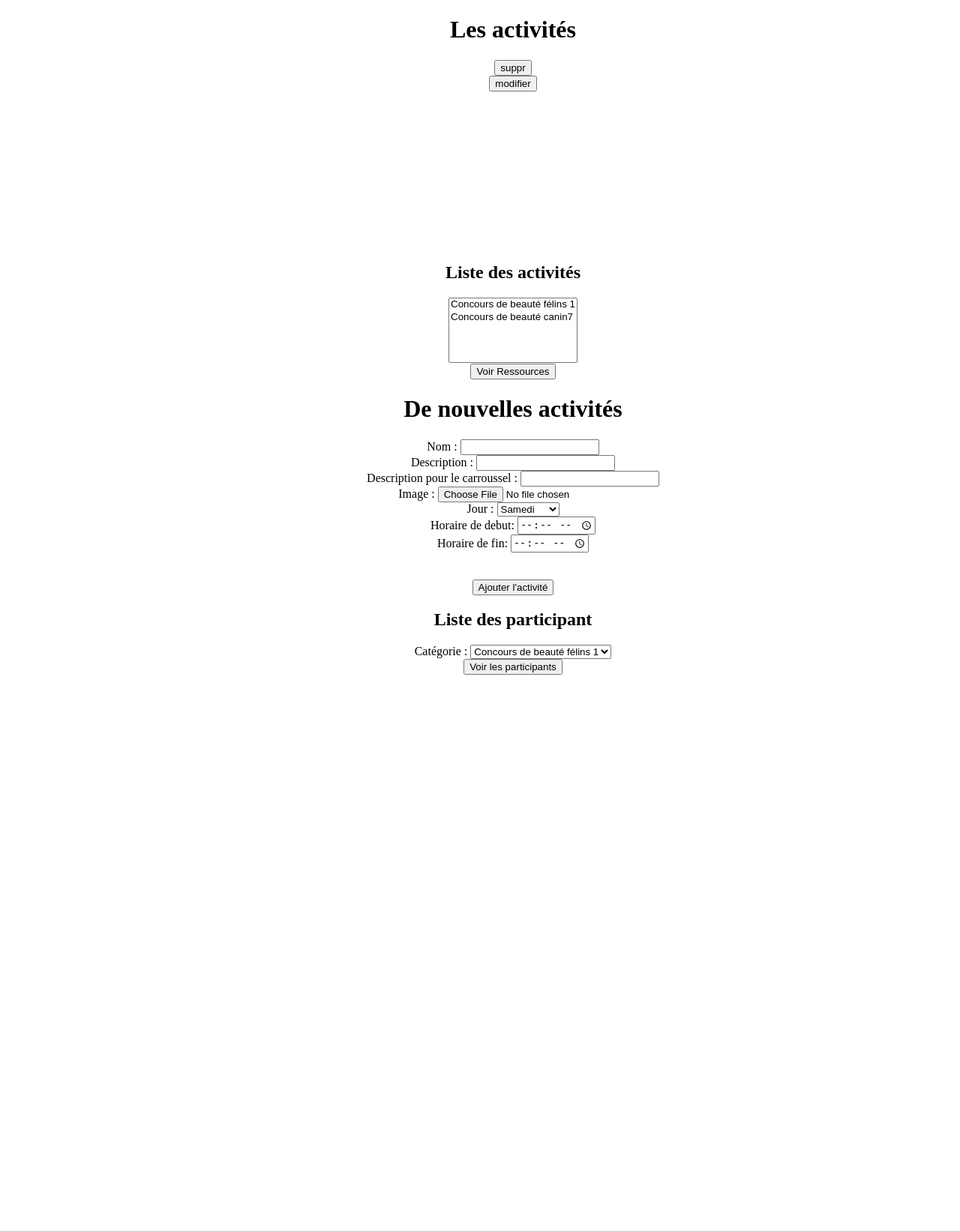
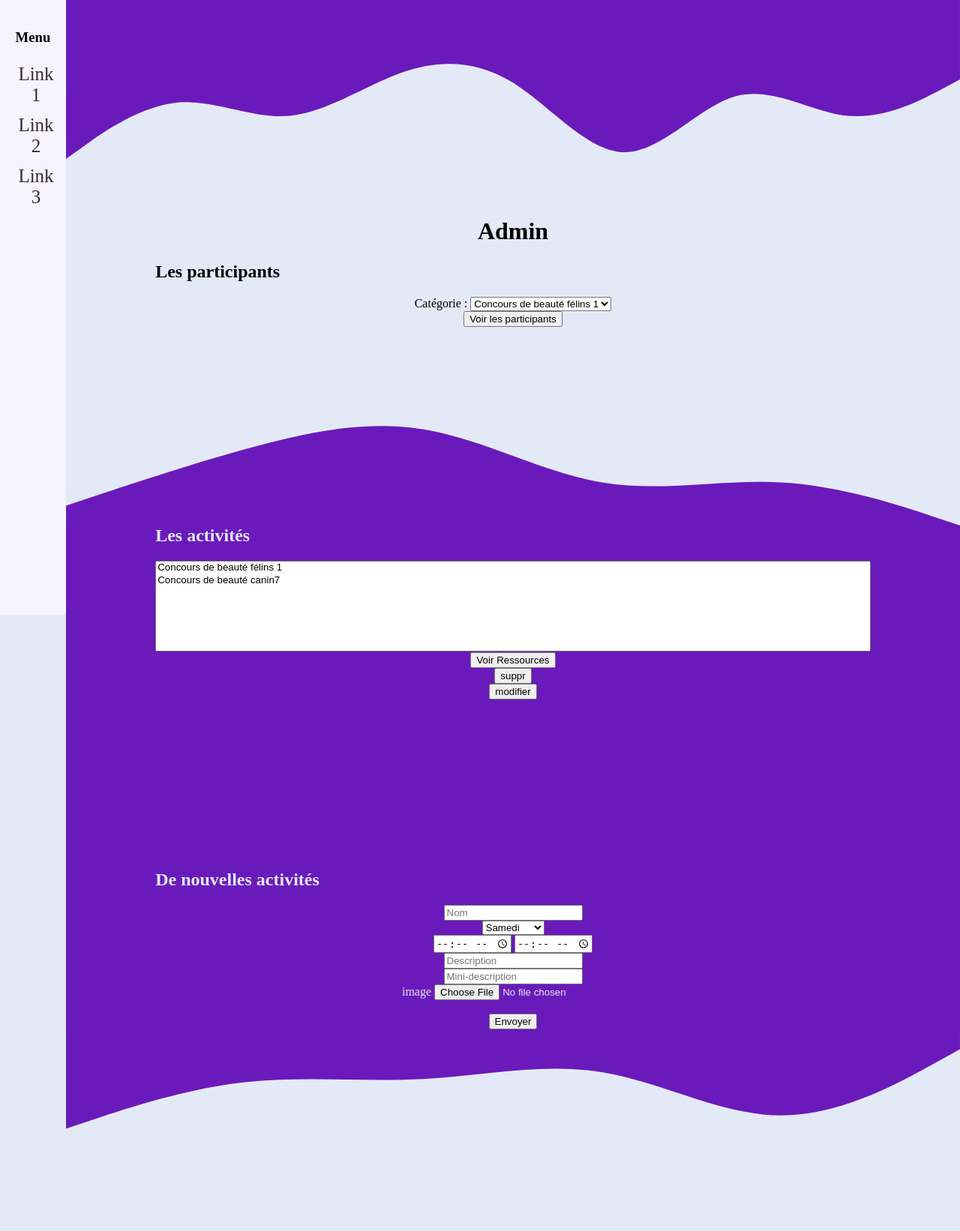
Before and after one commit to Marine-Bernard/LaFoireDesPatounes, a PHP site: page /pages/admin.php in a window 1280 px wide. Shown: the whole page at 75% size. Before the commit the page ends 900 px from the top, so only its background shows below. Run offline with PHP 8.4, Linux system fonts and the light colour scheme; the template is opened without the code that fills it, so the values that code supplies are empty; data comes from the database, SQL or seed files in the repository.

Commit message:
ajout CSS

```diff
--- a/pages/admin.php
+++ b/pages/admin.php
@@ -1,38 +1,38 @@
 <!DOCTYPE html>
 
 <?php
-   include ("../config/configuration.php"); // Inclusion du fichier de configuration
-   include ("../script/fonction.php");
+include("../config/configuration.php"); // Inclusion du fichier de configuration
+include("../script/fonction.php");
 $bdd = new PDO($dsn, $user, $password); // Connexion à la base de données
 $requete = 'SELECT * FROM `activite`';
 $resultats = $bdd->query($requete);
 $Activite = $resultats->fetchAll(); // Récupération des résultats
 $resultats->closeCursor();
 
-   $nbACTIS=count($Activite);
+$nbACTIS = count($Activite);
 
 
-  if(isset($_GET['idact'])){
-    $idact=$_GET['idact'];
-    $requete='SELECT * FROM activite WHERE Id_activite='.$idact;
-    $resultats= $bdd -> query($requete);
-    $act = $resultats -> fetchAll();
-    $resultats -> closeCursor();
+if (isset($_GET['idact'])) {
+  $idact = $_GET['idact'];
+  $requete = 'SELECT * FROM activite WHERE Id_activite=' . $idact;
+  $resultats = $bdd->query($requete);
+  $act = $resultats->fetchAll();
+  $resultats->closeCursor();
 }
 
-  if(isset($_GET['idpart'])){
-    $idpart=$_GET['idpart'];
-    $requete = 'SELECT * FROM Participant INNER JOIN Participe ON Participant.Id_participant = Participe.Id_participant WHERE Id_activite='.$idpart;
-    $resultats= $bdd -> query($requete);
-    $part = $resultats -> fetchAll();
-    $resultats -> closeCursor();
+if (isset($_GET['idpart'])) {
+  $idpart = $_GET['idpart'];
+  $requete = 'SELECT * FROM Participant INNER JOIN Participe ON Participant.Id_participant = Participe.Id_participant WHERE Id_activite=' . $idpart;
+  $resultats = $bdd->query($requete);
+  $part = $resultats->fetchAll();
+  $resultats->closeCursor();
 
   $nbpart = count($part);
-
 }
 ?>
 
 <html>
+
 <head>
   <meta charset="UTF-8">
   <title>La Foire Des Patounes</title>
@@ -43,107 +43,39 @@
   <!-- Inclusion de votre propre fichier CSS -->
   <link rel="stylesheet" href="../style/styles.css">
 </head>
+
 <body>
-
-    <h1>Les activités</h1>
-    <?php if(isset($_GET['idact'])){ ?>
-    <div id="infoact">
-      <h2>Information sur l'activité</h2>
-
-      <?php
-            echo '<div> le nom de l\'activité'.$act[0]["nom"].'</div>'."\n";
-            echo '<div> La description de l\'activité'.$act[0]["description"].'</div>'."\n";
-            echo '<div> description courte'.$act[0]["minidesc"].'</div>'."\n";
-            echo '<div> image'.$act[0]["img"].'</div>'."\n";
-            echo '<div> date'.$act[0]["date"].'</div>'."\n";
-            echo '<div> horaire deb '.$act[0]["horaire_deb"].'</div>'."\n";
-            echo '<div> horaire fin '.$act[0]["horaire_fin"].'</div>'."\n";
-        ?>
+  <div class="sidenav">
+    <h3>Menu</h3>
+    <a href="#">Link 1</a>
+    <a href="#">Link 2</a>
+    <a href="#">Link 3</a>
   </div>
-    <?php } ?>
-
-    <form action="suppractivités.php" method="POST" >
-      <input type="hidden" value="<?php echo $idact?>" name="id"/>
-      <input type="submit" value="suppr"/>
-    </form>
-      <input type="submit" value="modifier" id="modif"/>
-<!-- Formulaire pour MODIFIER un article -->
-<div id="cacher" style="visibility: hidden">
-    <form action="modifieractivite.php" method="POST" >
-
-      <input type="hidden" value="<?php echo $idact?>" name="id"/>
-      Nom : <input type="text" name="nom" required="required" value="<?php echo $act[0]["nom"]?>" onFocus="this.value='';"/><br/>
-      Description : <input type="text" name="description" required="required" value="<?php echo $act[0]["description"]?>" onFocus="this.value='';"/><br/>
-      Description pour le carroussel : <input type="text" name="minidesc" required="required" value="<?php echo $act[0]["minidesc"]?>" onFocus="this.value='';"/><br/>
-      Image : <input type="file" name="img" accept="image/*" value="$act[0]['img']" onFocus="this.value='';"/><br/>
-      Jour : <select name="date" required="required">
-        <option value="2025-03-01"> Samedi </option>
-        <option value="2025-03-02"> Dimanche </option>
-      </select><br>
-      Horaire de debut: <input type="time" name="tdeb" required="required" value="<?php echo $act[0]["horaire_deb"]?>"/><br/>
-      Horaire de fin: <input type="time" name="tfin" required="required" value="<?php echo $act[0]["horaire_fin"]?>"/><br/>
-
-      <br/><br/>
-      <input type="submit" value="Modifier l'activité"/>
-    </form>
-</div>
-
-    <h2>Liste des activités</h2>
-    <form method="GET">
-      <select name="idact" size="5">
-        <?php
-          for($i=0;$i<$nbACTIS;$i++){
-            echo '<option value="'.$Activite[$i]["Id_activite"].'">'.$Activite[$i]["nom"].$Activite[$i]["Id_activite"].'</option>'."\n";
-          }
-        ?>
-      </select></br>
-      <input type="submit" value="Voir Ressources">
-    </form>
-
-    <h1> De nouvelles activités</h1>
-    <!-- Ajout d'un article-->
-    <form action="ajouteractivite.php" method="POST">
-      <!-- Formulaire pour ajouter un article -->
-      Nom : <input type="text" name="nom" required="required" /><br/>
-      Description : <input type="text" name="description" required="required" /><br/>
-      Description pour le carroussel : <input type="text" name="minidesc" required="required" /><br/>
-      Image : <input type="file" name="img" required="required" accept="image/*"/><br/>
-      Jour : <select name="date" required="required">
-        <option value="2025-03-01"> Samedi </option>
-        <option value="2025-03-02"> Dimanche </option>
-      </select><br>
-      Horaire de debut: <input type="time" name="tdeb" required="required"/><br/>
-      Horaire de fin: <input type="time" name="tfin" required="required"/><br/>
-
-      <br/><br/>
-      <input type="submit" value="Ajouter l'activité"/>
-    </form>
-
-   <!-- suppression d'un participant-->
-   <h2>Liste des participant</h2>
+  <svg xmlns="http://www.w3.org/2000/svg" viewBox="0 0 1440 320">
+    <path fill="#6a1abb" fill-opacity="1" d="M0,256L30,234.7C60,213,120,171,180,165.3C240,160,300,192,360,186.7C420,181,480,139,540,117.3C600,96,660,96,720,133.3C780,171,840,245,900,245.3C960,245,1020,171,1080,154.7C1140,139,1200,181,1260,186.7C1320,192,1380,160,1410,144L1440,128L1440,0L1410,0C1380,0,1320,0,1260,0C1200,0,1140,0,1080,0C1020,0,960,0,900,0C840,0,780,0,720,0C660,0,600,0,540,0C480,0,420,0,360,0C300,0,240,0,180,0C120,0,60,0,30,0L0,0Z"></path>
+  </svg>
+  <h1>Admin</h1>
+  <h2>Les participants</h2>
   <form method="GET">
     Catégorie : <select name="idpart" required="required">
       <?php
-          for($i=0;$i<$nbACTIS;$i++){
-            echo '<option value="'.$Activite[$i]["Id_activite"].'">'.$Activite[$i]["nom"].$Activite[$i]["Id_activite"].'</option>'."\n";
-          }
-        ?>
+      for ($i = 0; $i < $nbACTIS; $i++) {
+        echo '<option value="' . $Activite[$i]["Id_activite"] . '">' . $Activite[$i]["nom"] . $Activite[$i]["Id_activite"] . '</option>' . "\n";
+      } ?>
     </select></br>
     <input type="submit" value="Voir les participants">
   </form>
   </select>
 
-    <?php if(isset($_GET['idpart'])){ ?>
+  <?php if (isset($_GET['idpart'])) { ?>
     <div id="infopart">
       <form action="supprparticipant.php" method="POST">
         <h2>Information sur les participants </h2>
         <select name="idpart" required="required">
           <?php
-              for($i=0;$i<$nbpart;$i++){
-                echo '<option value="'.$part[$i]["Id_participant"].'">'.$part[$i]["nom"]." ".$part[$i]["prenom"].'</option>'."\n";
-              }
-            ?>
-
+          for ($i = 0; $i < $nbpart; $i++) {
+            echo '<option value="' . $part[$i]["Id_participant"] . '">' . $part[$i]["nom"] . " " . $part[$i]["prenom"] . '</option>' . "\n";
+          } ?>
           <input type="submit" value="Supprimer ce participant">
         </select>
 
@@ -151,6 +83,88 @@
     </form>
   <?php } ?>
 
+  <svg xmlns="http://www.w3.org/2000/svg" viewBox="0 0 1440 320" style='margin-bottom:-2%;'>
+    <path fill="#6a1abb" fill-opacity="1" d="M0,288L48,272C96,256,192,224,288,197.3C384,171,480,149,576,165.3C672,181,768,235,864,250.7C960,267,1056,245,1152,250.7C1248,256,1344,288,1392,304L1440,320L1440,320L1392,320C1344,320,1248,320,1152,320C1056,320,960,320,864,320C768,320,672,320,576,320C480,320,384,320,288,320C192,320,96,320,48,320L0,320Z"></path>
+  </svg>
+  <div class="violet">
 
+    <h2>Les activités</h2>
+    <form method="GET">
+      <select name="idact" size="7" style="width:80%" >
+        <?php
+        for ($i = 0; $i < $nbACTIS; $i++) {
+          echo '<option value="' . $Activite[$i]["Id_activite"] . '">' . $Activite[$i]["nom"] . $Activite[$i]["Id_activite"] . '</option>' . "\n";
+        }
+        ?>
+      </select></br>
+      <input type="submit" value="Voir Ressources">
+    </form>
+    <?php if (isset($_GET['idact'])) { ?>
+      <div id="infoact">
+        <h2>Information sur l'activité</h2>
+
+        <?php
+        echo '<div> le nom de l\'activité' . $act[0]["nom"] . '</div>' . "\n";
+        echo '<div> La description de l\'activité' . $act[0]["description"] . '</div>' . "\n";
+        echo '<div> description courte' . $act[0]["minidesc"] . '</div>' . "\n";
+        echo '<div> image' . $act[0]["img"] . '</div>' . "\n";
+        echo '<div> date' . $act[0]["date"] . '</div>' . "\n";
+        echo '<div> horaire deb ' . $act[0]["horaire_deb"] . '</div>' . "\n";
+        echo '<div> horaire fin ' . $act[0]["horaire_fin"] . '</div>' . "\n";
+        ?>
+      </div>
+    <?php } ?>
+
+    <form action="suppractivités.php" method="POST">
+      <input type="hidden" value="<?php echo $idact ?>" name="id" />
+      <input type="submit" value="suppr" />
+    </form>
+    <input type="submit" value="modifier" id="modif" />
+    <!-- Formulaire pour MODIFIER un article -->
+    <div id="cacher" style="visibility: hidden">
+      <form action="modifieractivite.php" method="POST">
+
+        <input type="hidden" value="<?php echo $idact ?>" name="id" />
+        Nom : <input type="text" name="nom" required="required" value="<?php echo $act[0]["nom"] ?>" onFocus="this.value='';" /><br />
+        Description : <input type="text" name="description" required="required" value="<?php echo $act[0]["description"] ?>" onFocus="this.value='';" /><br />
+        Description pour le carroussel : <input type="text" name="minidesc" required="required" value="<?php echo $act[0]["minidesc"] ?>" onFocus="this.value='';" /><br />
+        Image : <input type="file" name="img" accept="image/*" value="$act[0]['img']" onFocus="this.value='';" /><br />
+        Jour : <select name="date" required="required">
+          <option value="2025-03-01"> Samedi </option>
+          <option value="2025-03-02"> Dimanche </option>
+        </select><br>
+        Horaire de debut: <input type="time" name="tdeb" required="required" value="<?php echo $act[0]["horaire_deb"] ?>" /><br />
+        Horaire de fin: <input type="time" name="tfin" required="required" value="<?php echo $act[0]["horaire_fin"] ?>" /><br />
+
+        <br /><br />
+        <input type="submit" value="Modifier l'activité" />
+      </form>
+    </div>
+
+    <h2> De nouvelles activités</h2>
+    <!-- Ajout d'un article-->
+    <form action="ajouteractivite.php" method="POST">
+      <!-- Formulaire pour ajouter un article -->
+      <input type="text" name="nom" placeholder="Nom" required="required" /><br />
+      <select name="date" placeholder="Date" required="required">
+        <option value="2025-03-01"> Samedi </option>
+        <option value="2025-03-02"> Dimanche </option>
+      </select><br>
+      <input type="time" name="tdeb" placeholder="Horaire de début" class='champForm' required="required" />
+      <input type="time" name="tfin" placeholder="Horaire de fin" required="required" /><br />
+      <input type="text" name="description" placeholder="Description" required="required" /><br />
+      <input type="text" name="minidesc" placeholder="Mini-description" required="required" /><br />
+      image <input type="file" name="img" placeholder="Image" required="required" accept="image/*" /><br />
+      <br/>
+      <input type="submit" value="Envoyer" />
+    </form>
+
+    <!-- suppression d'un participant-->
+
+  </div>
+  <svg xmlns="http://www.w3.org/2000/svg" viewBox="0 0 1440 320" style="margin-top:-0%">
+    <path fill="#6a1abb" fill-opacity="1" d="M0,160L48,144C96,128,192,96,288,85.3C384,75,480,85,576,80C672,75,768,53,864,69.3C960,85,1056,139,1152,138.7C1248,139,1344,85,1392,58.7L1440,32L1440,0L1392,0C1344,0,1248,0,1152,0C1056,0,960,0,864,0C768,0,672,0,576,0C480,0,384,0,288,0C192,0,96,0,48,0L0,0Z"></path>
+  </svg>
 </body>
+
 </html>
--- a/style/styles.css
+++ b/style/styles.css
@@ -1,19 +1,26 @@
-body{
+body {
   margin: 0;
   margin-left: 88px;
   text-align: center;
+  background-color: #E4E9F7;
 }
 
 /* The sidebar menu */
 .sidenav {
-    height: 100%; /* Full-height: remove this if you want "auto" height */
-    width: 88px; /* Set the width of the sidebar */
-    position: fixed; /* Fixed Sidebar (stay in place on scroll) */
-    z-index: 1; /* Stay on top */
-    top: 0; /* Stay at the top */
+  height: 100%;
+  /* Full-height: remove this if you want "auto" height */
+  width: 88px;
+  /* Set the width of the sidebar */
+  position: fixed;
+  /* Fixed Sidebar (stay in place on scroll) */
+  z-index: 1;
+  /* Stay on top */
+  top: 0;
+  /* Stay at the top */
   left: 0;
   background-color: #F6F5FF;
-    overflow-x: hidden; /* Disable horizontal scroll */
+  overflow-x: hidden;
+  /* Disable horizontal scroll */
   padding-top: 20px;
 }
 
@@ -28,19 +35,38 @@ body{
 
 /* When you mouse over the navigation links, change their color */
 .sidenav a:hover {
-    color: #f1f1f1;
+  color: #6a1abb;
 }
 
-  .blanc{
-    background-color: #F6F5FF;
+.blanc {
+  background-color: #E4E9F7;
 }
 
-  .violet{
+.violet {
   background-color: #6a1abb;
+  color: #E4E9F7;
+}
+
+table {
+  color: #E4E9F7;
+  margin-left: auto;
+  margin-right: auto;
+  width: 80%;
+  border: solid;
 }
 
 /* On smaller screens, where height is less than 450px, change the style of the sidebar (less padding and a smaller font size) */
 @media screen and (max-height: 450px) {
-    .sidenav {padding-top: 15px;}
-    .sidenav a {font-size: 18px;}
+  .sidenav {
+    padding-top: 15px;
   }
+
+  .sidenav a {
+    font-size: 18px;
+  }
+}
+
+h2{
+  margin-left:10%;
+  text-align: left;
+}
```
Also changed, not shown: index.php (+54 -3 lines), pages/activite.php (+42 -20 lines). Lines whose indentation alone changed are shown as unchanged.
